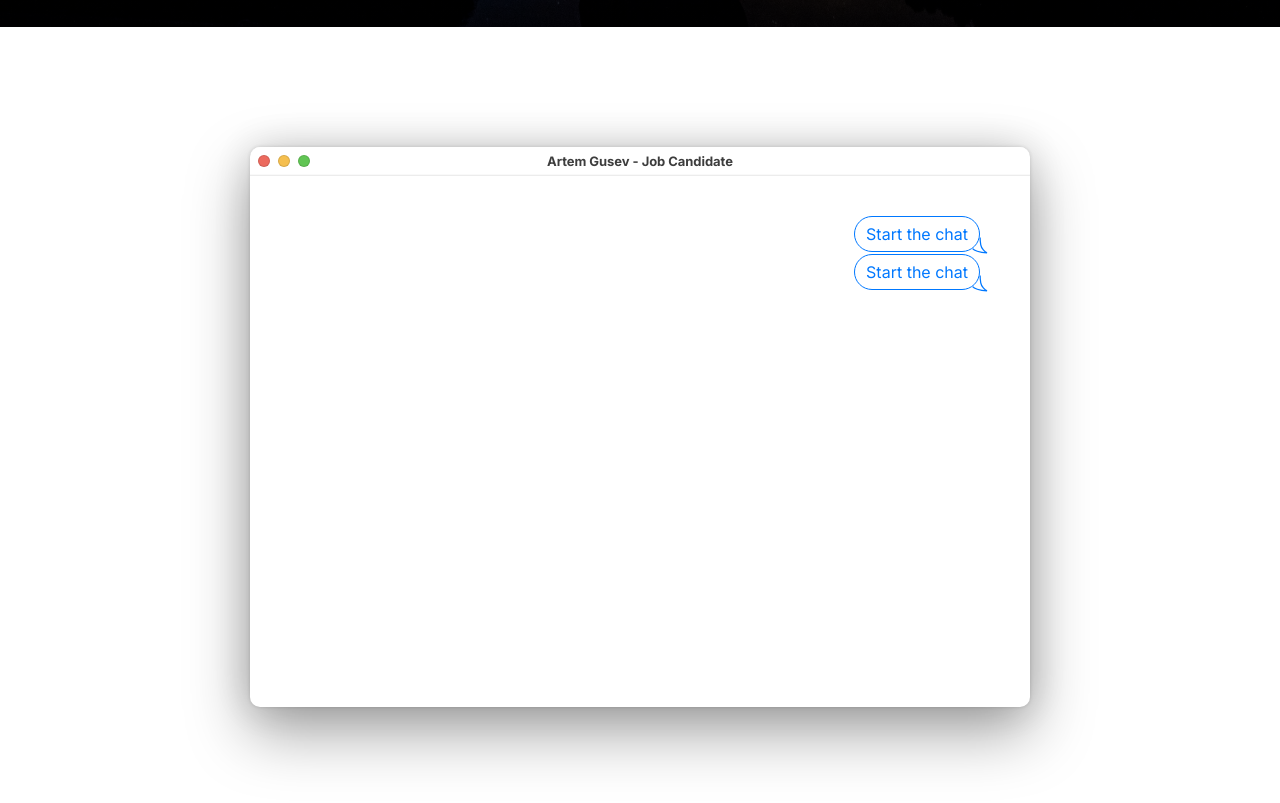
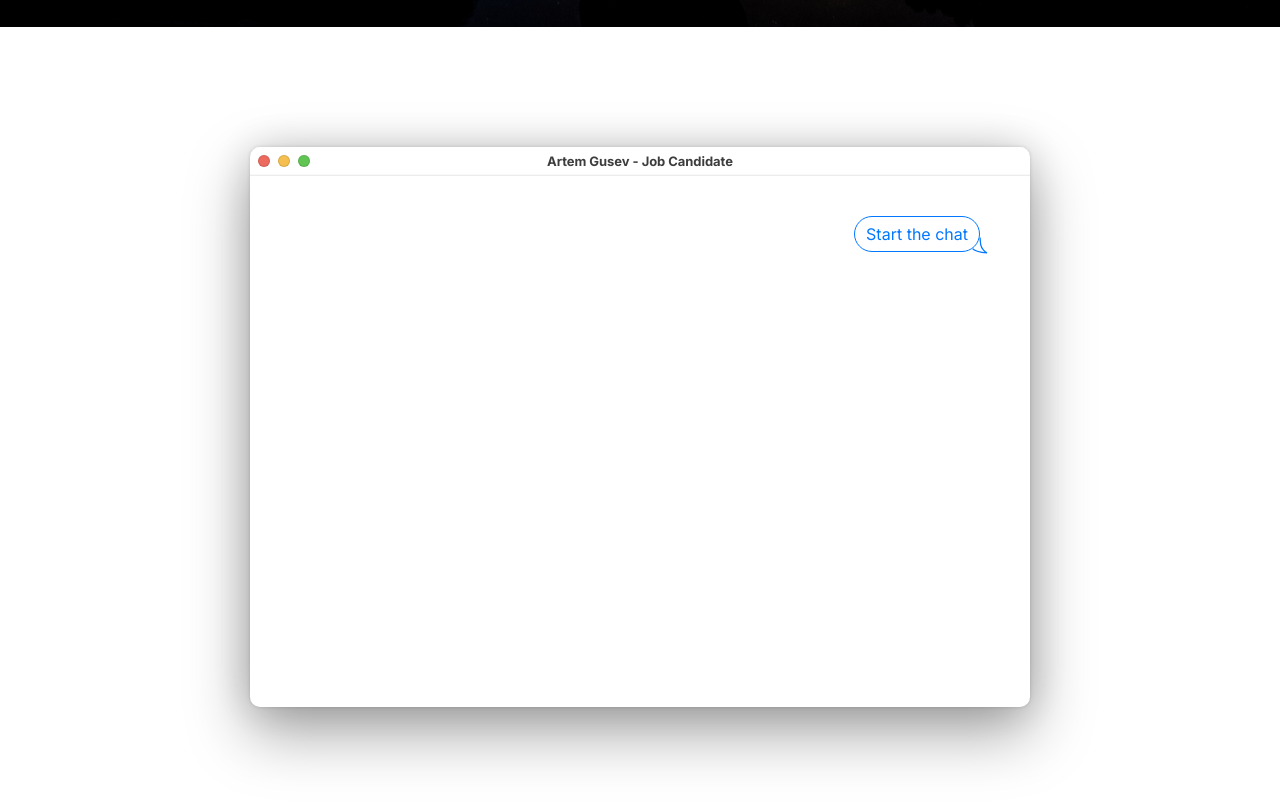
Before and after one commit to grafgooseman/portfolio, a React (Create React App) app: page / in a window 1280 px wide. Shown: the part 773-1576 px from the top of the page. Built offline with nearby package versions, Linux system fonts and the light colour scheme; a web font is replaced by a local one.

Commit message:
Barebone texting works

```diff
--- a/src/components/Chatbox.jsx
+++ b/src/components/Chatbox.jsx
@@ -5,7 +5,7 @@ import styled from 'styled-components';
 import ReplyBubble from './chatStuff/ReplyBubble';
 import QuestionBubble from './chatStuff/QuestionBubble';
 import QuestionButton from './chatStuff/QuestionButton';
-import getMessageBlock, { getTriggerButtonTextMapping } from './chatStuff/messages';
+import getMessageBlock, { getTriggerButtonTextMappings } from './chatStuff/messages';
 
 //#endregion
 
@@ -13,43 +13,46 @@ const paddingArray = [ 13, 16 ];
 
 export default function Chatbox() {
 	const [ returnArray, setReturnArray ] = useState([]);
-	const mappingOfTopics = getTriggerButtonTextMapping();
-	const usedmappings = [];
+	const mappingOfTopics = getTriggerButtonTextMappings();
+	const usedMappings = [];
+	let isAwaitsReply = false;
 
 	useEffect(() => {
+		if(isAwaitsReply === false){
 		renderQuestionButtons();
+		}
 	}, []);
 
 	//#region JSX functions
 
 	function renderQuestionButtons() {
-		if (usedmappings.length === 0) {
+		if (usedMappings.length === 0) {
 			returnArray.push(<QuestionButton text={mappingOfTopics.greeting} callBack={questionButtonPressed} key={uid()} />);
 		} else {
-			for (const key in mappingOfTopics) {
+			for (let i = 1; i < Object.keys(mappingOfTopics).length; i++) {
+				const key = Object.keys(mappingOfTopics)[i];
 				if (mappingOfTopics.hasOwnProperty(key)) {
 					const element = mappingOfTopics[key];
-					if (!usedmappings.includes(element)) {
-						returnArray.push(<QuestionButton key={uid()} text={element} />);
+					if (!usedMappings.includes(element)) {
+						returnArray.push(<QuestionButton key={uid()} callBack={questionButtonPressed} text={element} />);
 					}
 				}
 			}
 		}
 		console.log(returnArray);
 		setReturnArray([...returnArray]);
+		isAwaitsReply = true;
 	}
 
 	function questionButtonPressed(btnText) {
 		const msgSection = Object.entries(mappingOfTopics).find((entry) => entry[1] === btnText)[0];
-		console.log(msgSection);
-		setReturnArray([
-			...returnArray,
-			renderQuestionAnswerBlock(getMessageBlock(msgSection)),
-			renderQuestionButtons()
-		]);
+		usedMappings.push(msgSection);
+
 		returnArray.push(renderQuestionAnswerBlock(getMessageBlock(msgSection)));
 		returnArray.push(renderQuestionButtons());
-		usedmappings.push(btnText);
+
+		setReturnArray([...returnArray]);
+		console.table(usedMappings);
 		console.log(returnArray);
 	}
 
--- a/src/components/chatStuff/messages.js
+++ b/src/components/chatStuff/messages.js
@@ -414,13 +414,13 @@ function linkifyMessageArray(arr) {
     return arr;
 };
 
-export function getTriggerButtonTextMapping() {
+export function getTriggerButtonTextMappings() {
     const keys = Object.keys(messages);
     return keys.reduce((acc, key) => {
       acc[key] = messages[key].triggerButtonText;
       return acc;
     }, {});
-  }
+}
 
 
 //#endregion
```
